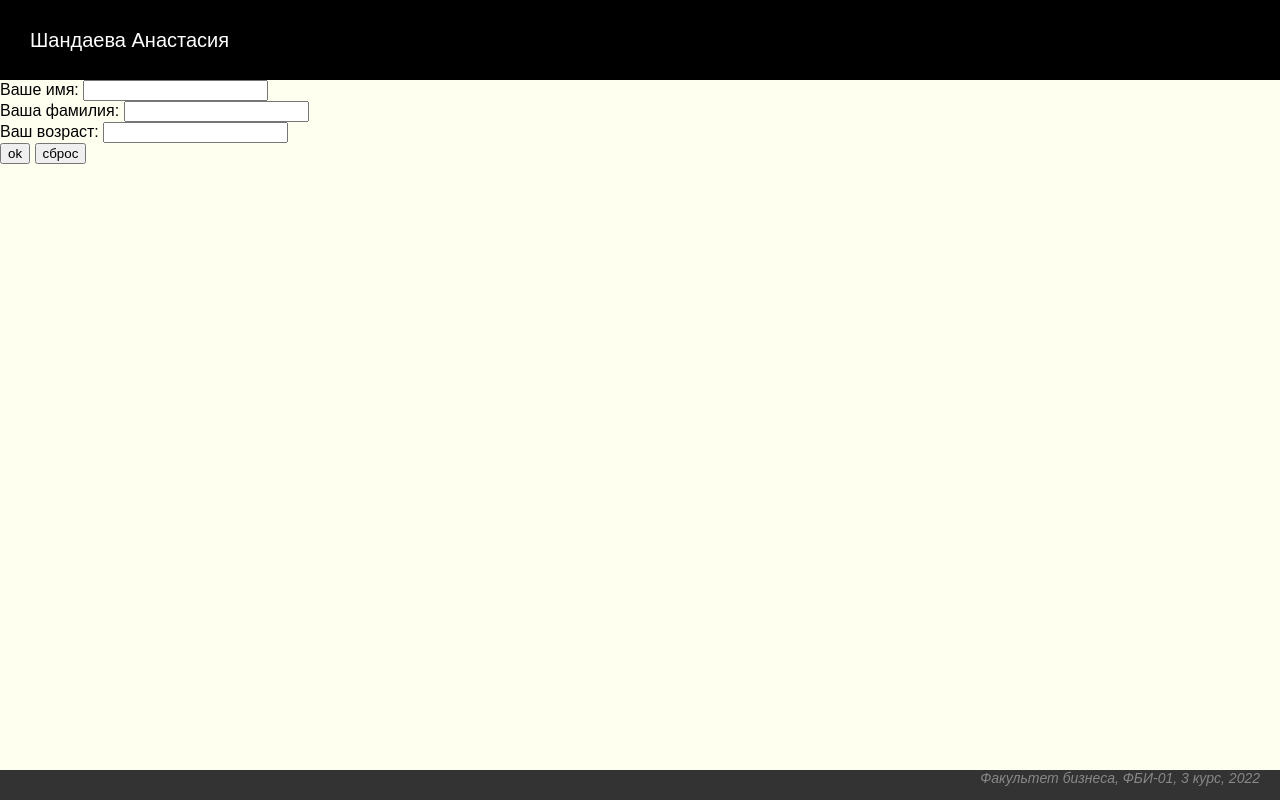
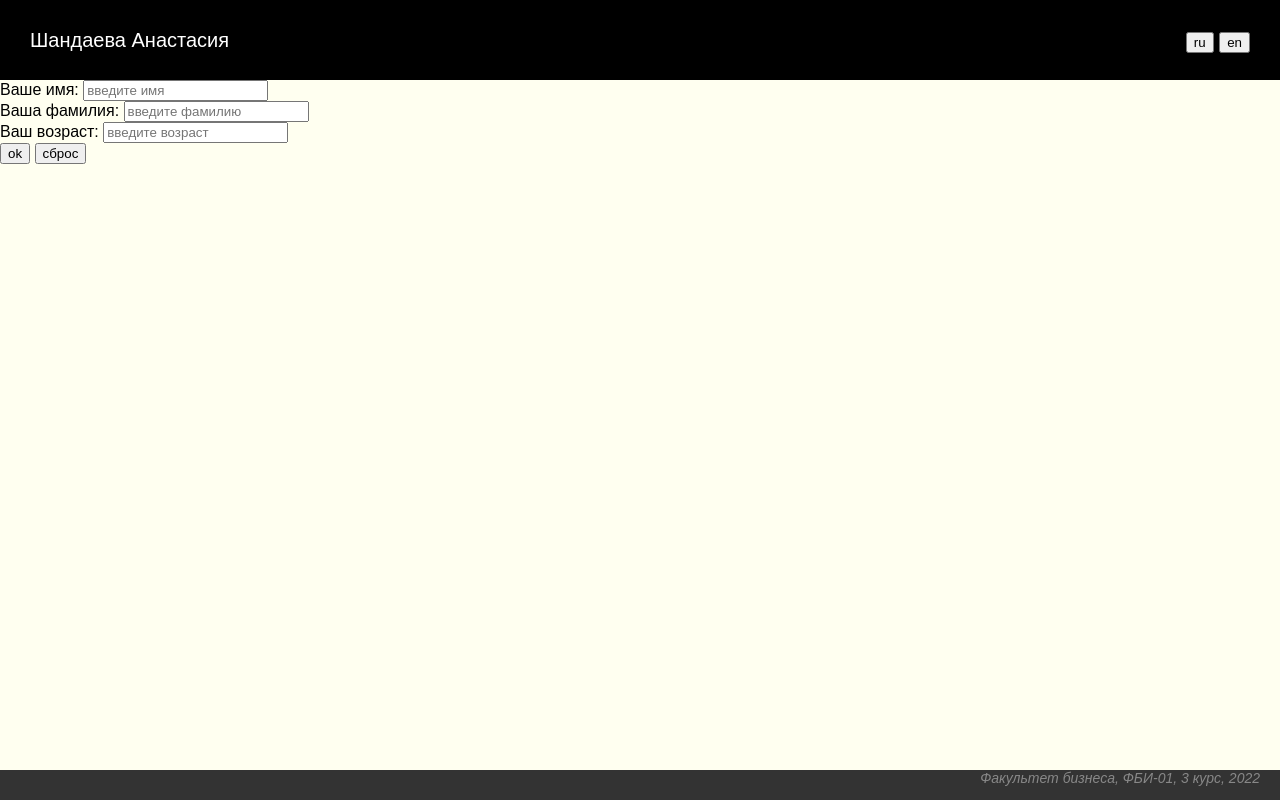
Before and after one commit to Shandaeva/Web-programming-labs, a plain HTML site: page lab6.html in a window 1280 px wide. Drawn offline with Linux system fonts and the light colour scheme.

Commit message:
Переводы

```diff
--- a/lab6.css
+++ b/lab6.css
@@ -24,3 +24,9 @@ body {
     left: 0;
     right: 0;
 }
+
+.header .language {
+    position: absolute;
+    right: 30px;
+    top: 0px;
+}
--- a/lab6.html
+++ b/lab6.html
@@ -9,36 +9,41 @@
 
             let x = 33;
             let s = 'яблоки';
-            let if = 17;
+            // let if = 17;
             console.log('x=', x, 's=', s);
         </script>
+        <script src="lab6.js"></script>
     </head>
     <body>
         <div class="header">
-            Шандаева Анастасия
+            <div id="student">Шандаева Анастасия</div>
+            <div class="language">
+                <input type="button" value="ru" onclick="setRussian()">
+                <input type="button" value="en" onclick="setEnglish()">
+            </div>
         </div>
 
         <div class="content">
             <form>
                 <div>
                     <div>
-                        <span>Ваше имя</span>: <input type="text">
+                        <span id="your-name">Ваше имя</span>: <input type="text" id="input-name" placeholder="введите имя">
                     </div>
                     <div>
-                        <span>Ваша фамилия</span>: <input type="text">
+                        <span id="your-surname">Ваша фамилия</span>: <input type="text" id="input-surname" placeholder="введите фамилию">
                     </div>
                     <div>
-                        <span>Ваш возраст</span>: <input type="number">
+                        <span id="your-age">Ваш возраст</span>: <input type="number" id="input-age" placeholder="введите возраст">
                     </div>
                     <div>
-                        <input type="button" value="ok">
-                        <input type="reset" value="сброс">
+                        <input type="button" value="ok" id="ok-button">
+                        <input type="reset" value="сброс" id="reset-button">
                     </div>
                 </div>
             </form>
         </div>
 
-        <div class="footer">
+        <div class="footer" id="footer">
             Факультет бизнеса, ФБИ-01, 3 курс, 2022
         </div>
     </body>
--- /dev/null
+++ b/lab6.js
@@ -0,0 +1,41 @@
+function setRussian() {
+    let name = document.getElementById('student');
+    name.innerHTML = 'Шандаева Анастасия';
+
+    let footer = document.getElementById('footer');
+    footer.innerHTML = 'Факультет бизнеса, ФБИ-01, 3 курс, 2022';
+
+    document.getElementById('your-name').innerHTML = 'Ваше имя';
+    document.getElementById('input-name').placeholder = 'введите имя';
+
+    document.getElementById('your-surname').innerHTML = 'Ваша фамилия';
+    document.getElementById('input-surname').placeholder = 'введите фамилию';
+
+    document.getElementById('your-age').innerHTML = 'Ваш возраст';
+    document.getElementById('input-age').placeholder = 'введите возраст';
+
+    document.getElementById('ok-button').value = 'ок';
+
+    document.getElementById('reset-button').value = 'сброс';
+}
+
+function setEnglish() {
+    let name = document.getElementById('student');
+    name.innerHTML = 'Anastassiya Shandaeva';
+
+    let footer = document.getElementById('footer');
+    footer.innerHTML = 'Faculty of Business, FBI-01, 3rd year, 2022';
+
+    document.getElementById('your-name').innerHTML = 'Your name';
+    document.getElementById('input-name').placeholder = 'enter your name';
+
+    document.getElementById('your-surname').innerHTML = 'Your surname';
+    document.getElementById('input-surname').placeholder = 'enter your surname';
+
+    document.getElementById('your-age').innerHTML = 'Your age';
+    document.getElementById('input-age').placeholder = 'enter your age';
+
+    document.getElementById('ok-button').value = 'ok';
+
+    document.getElementById('reset-button').value = 'reset';
+}
```
